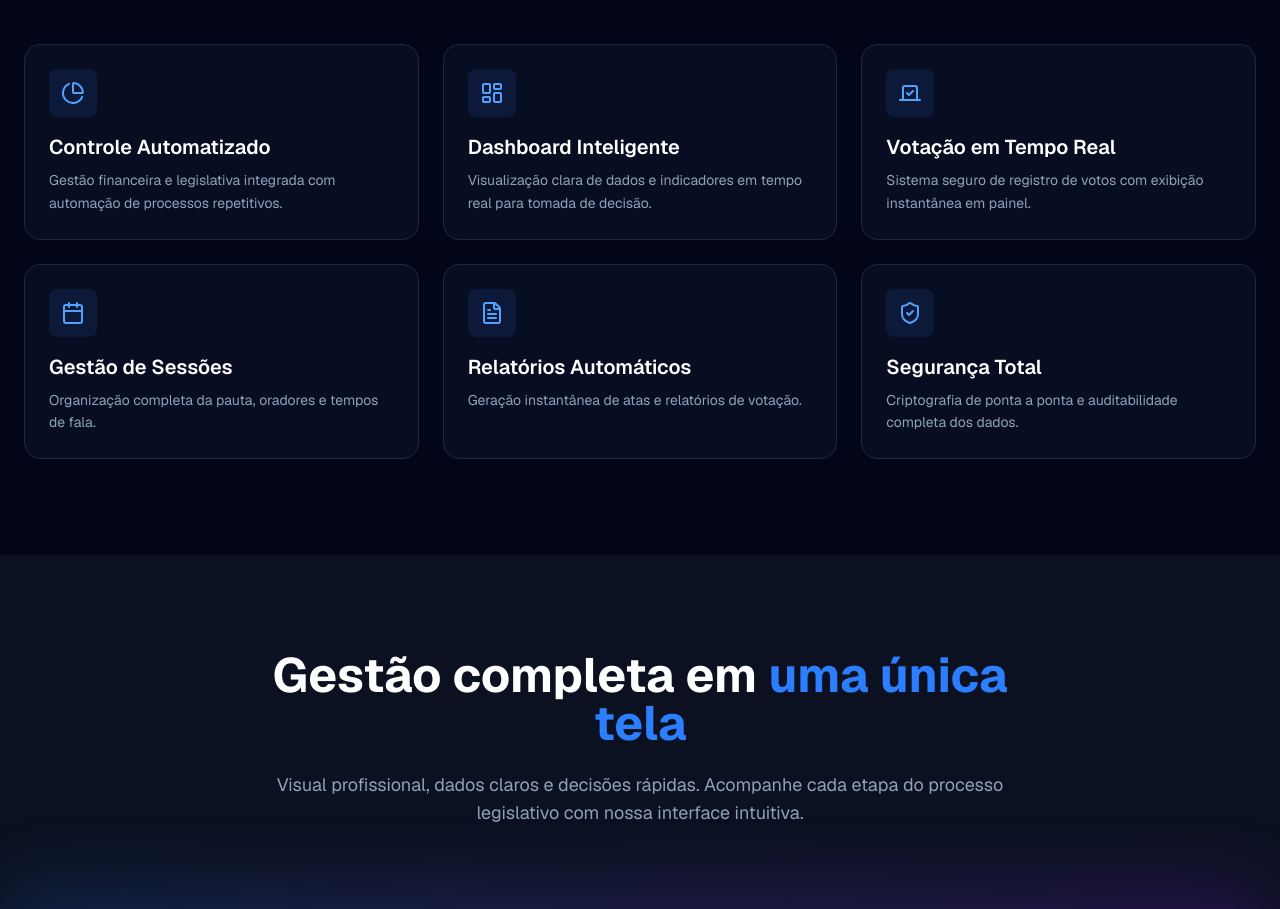
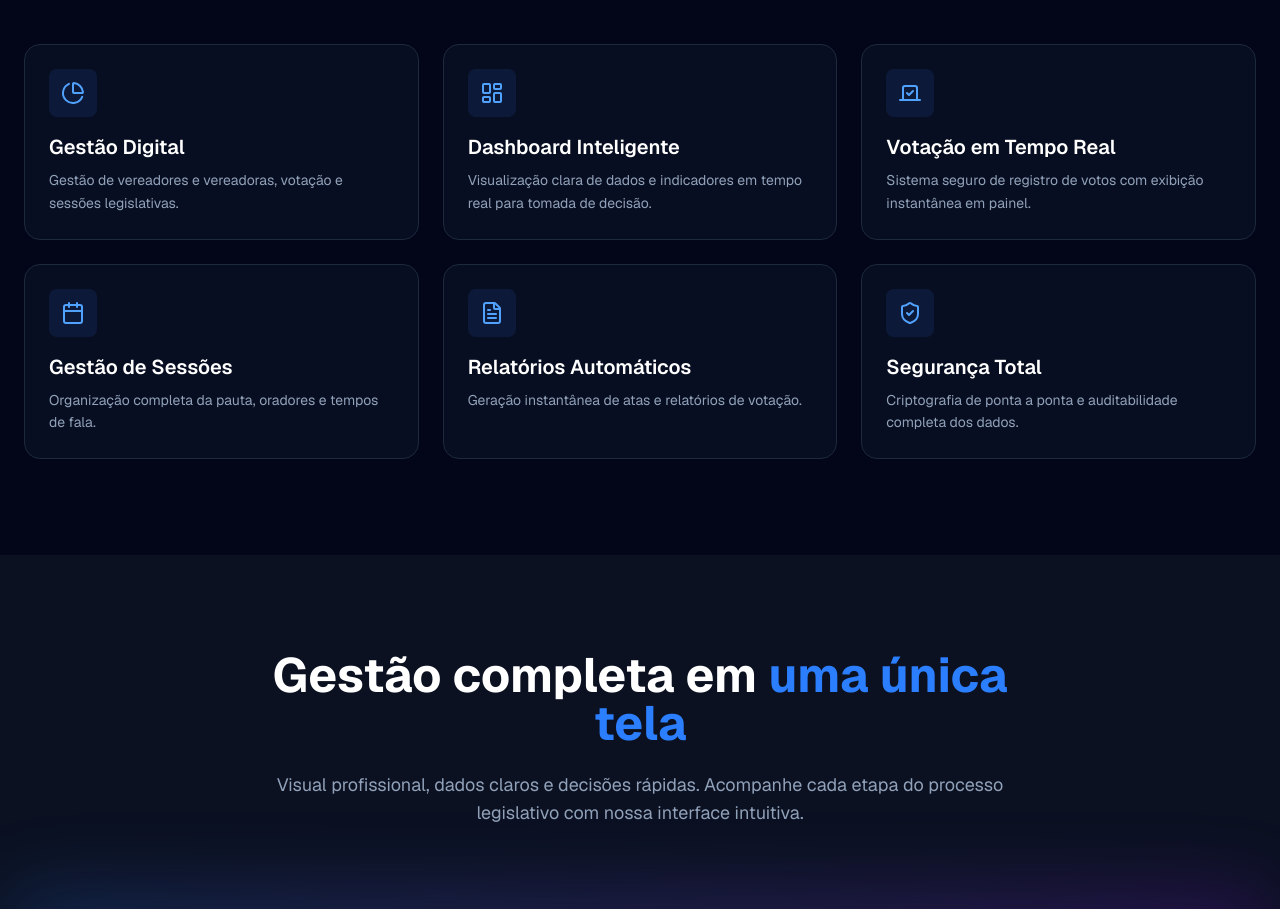
Before and after one commit to wilsonllucena/votacamara, a Next.js app: page / in a window 1280 px wide. Shown: the part 940-1849 px from the top of the page. Built offline with nearby package versions, Linux system fonts and the light colour scheme.

Commit message:
feat: update landing page benefit title and description

```diff
--- a/components/landing/Benefits.tsx
+++ b/components/landing/Benefits.tsx
@@ -12,8 +12,8 @@ import {
 
 const benefits = [
   {
-    title: "Controle Automatizado",
-    description: "Gestão financeira e legislativa integrada com automação de processos repetitivos.",
+    title: "Gestão Digital",
+    description: "Gestão de vereadores e vereadoras, votação e sessões legislativas.",
     icon: PieChart,
   },
   {
```
